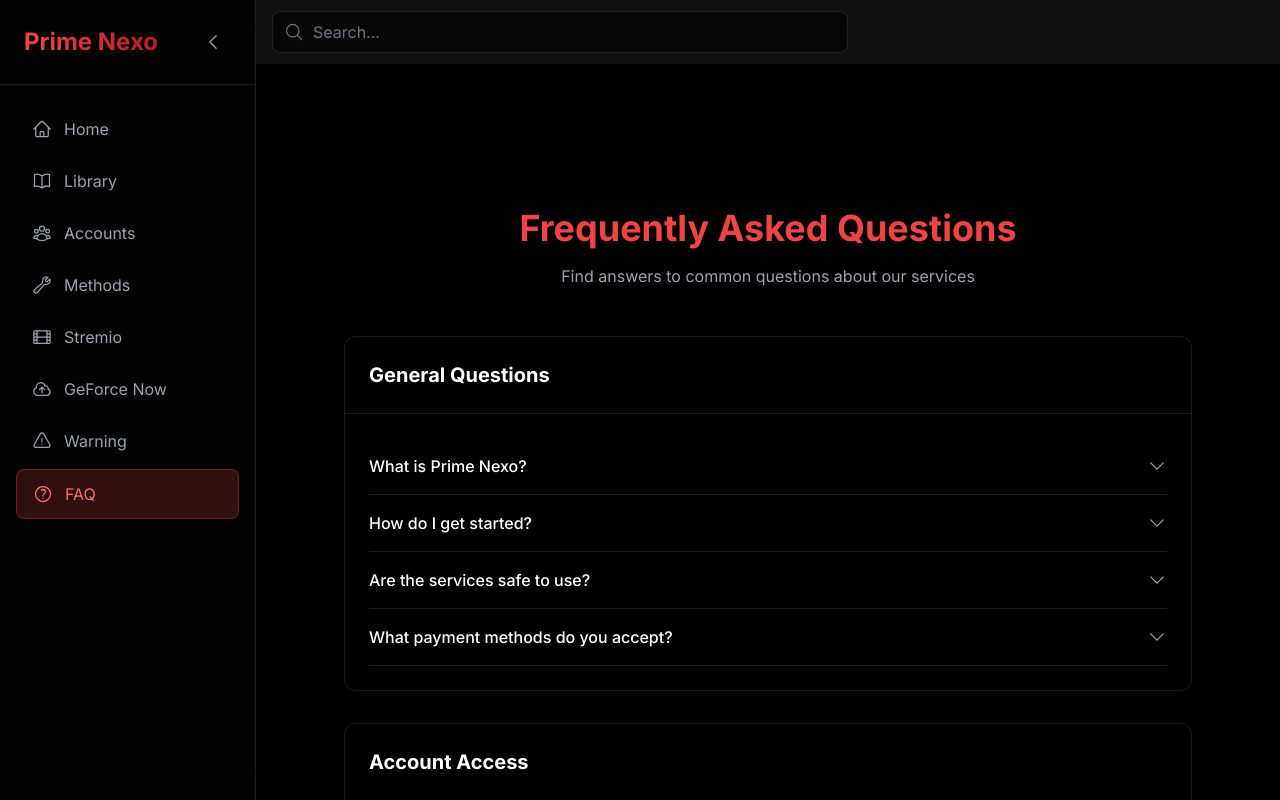
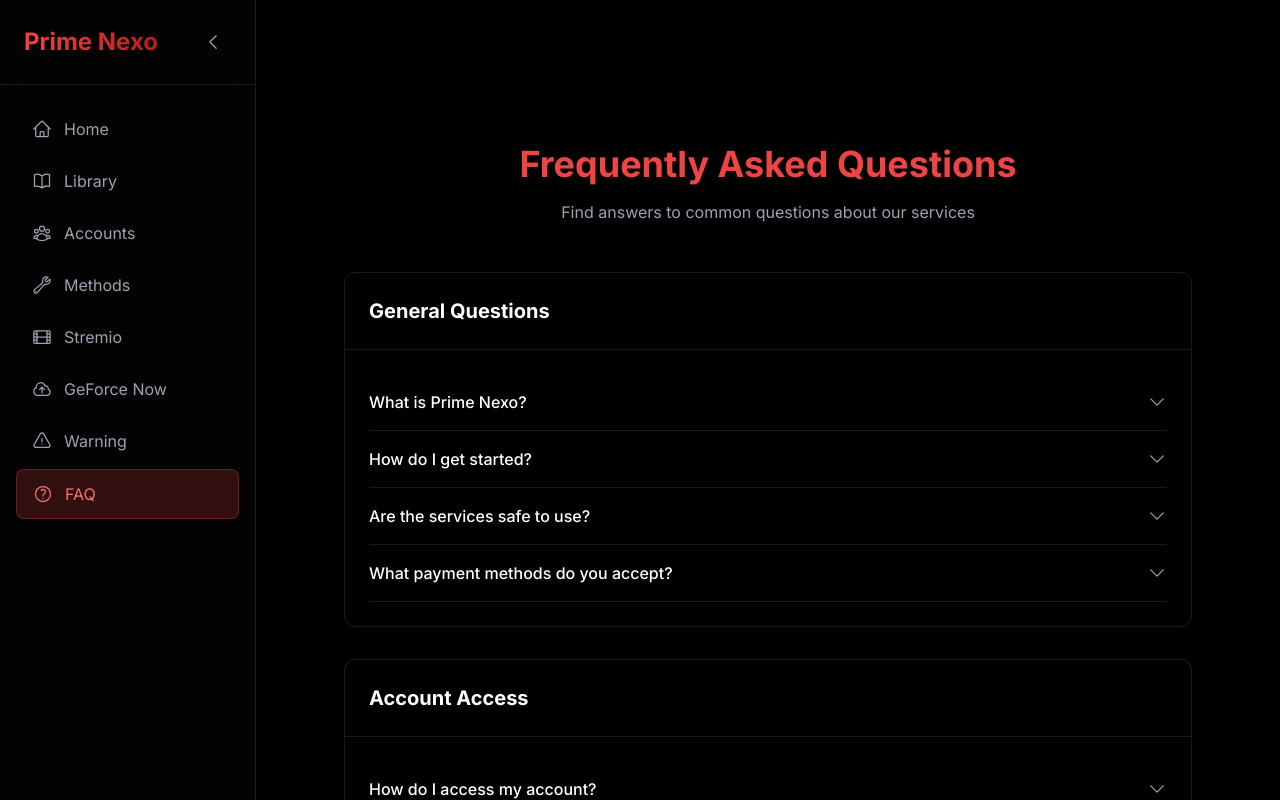
Before and after one commit to SyntroXofficial/prime-nexo, a React (Vite) app: page /faq in a window 1280 px wide. Shown: the top 800 px of the page. Built offline with nearby package versions, Linux system fonts and the light colour scheme.

Commit message:
Update MainLayout.jsx

```diff
--- a/src/components/layout/MainLayout.jsx
+++ b/src/components/layout/MainLayout.jsx
@@ -2,12 +2,8 @@ import React, { useState } from 'react';
 import { useLocation } from 'react-router-dom';
 import { motion } from 'framer-motion';
 import Sidebar from './Sidebar';
-import Header from './Header';
 
 export default function MainLayout({ children }) {
-  const location = useLocation();
-  const isHomePage = location.pathname === '/';
-  const shouldShowHeader = !isHomePage && !location.pathname.includes('/library');
   const [isCollapsed, setIsCollapsed] = useState(false);
 
   return (
@@ -22,10 +18,7 @@ export default function MainLayout({ children }) {
         transition={{ duration: 0.3 }}
         className="transition-all duration-300"
       >
-        {shouldShowHeader && <Header isCollapsed={isCollapsed} />}
-        <div className={shouldShowHeader ? 'pt-16' : ''}>
-          {children}
-        </div>
+        {children}
       </motion.main>
     </div>
   );
```
